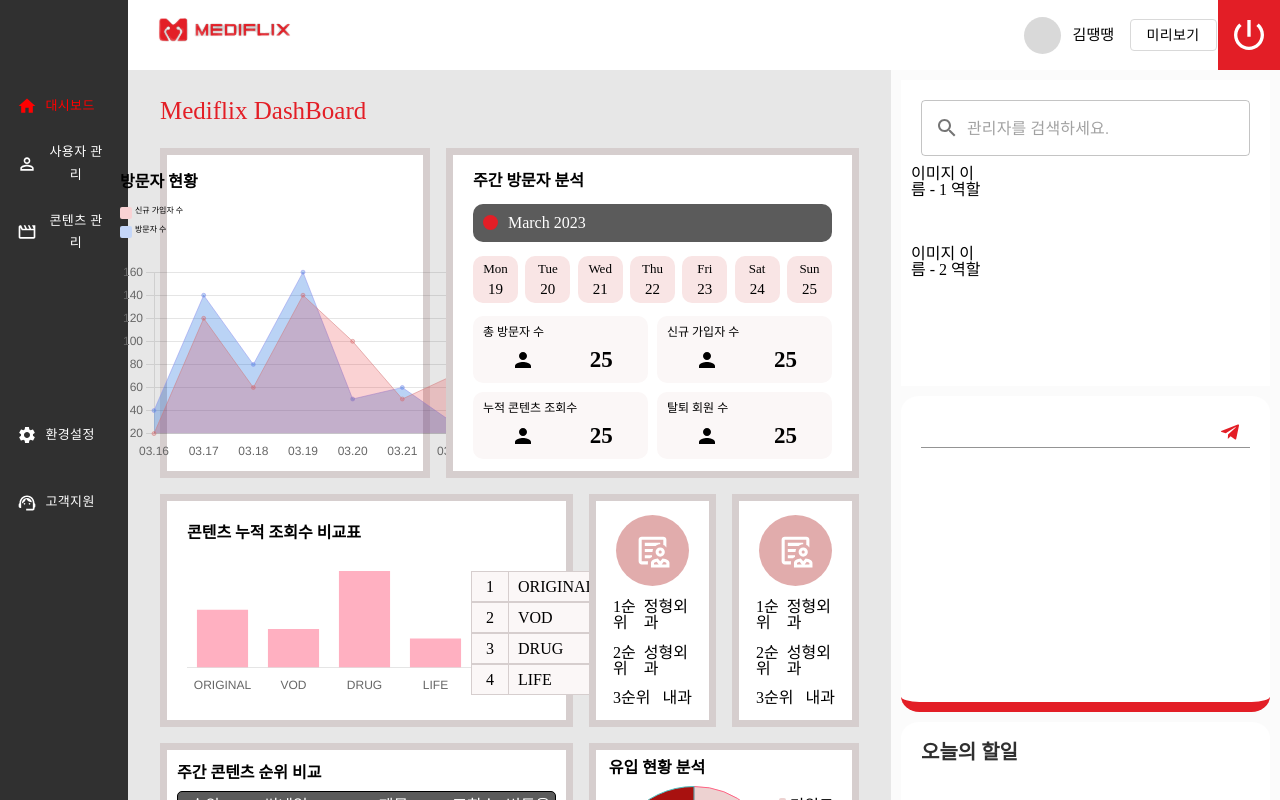
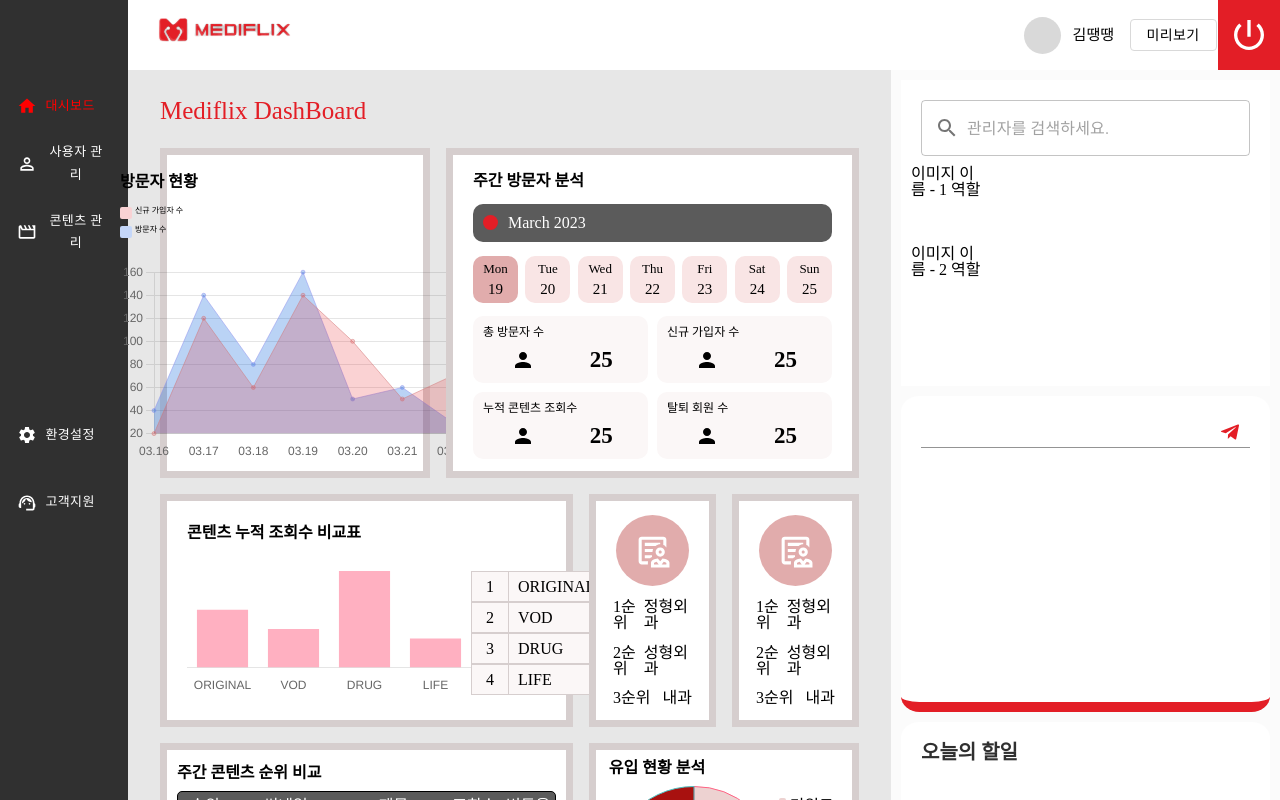
Before and after one commit to MEDIFLIX/ST_FE, a React (Create React App) app in the folder st_fe/: page /main in a window 1280 px wide. Shown: the top 800 px of the page. Built offline with nearby package versions, Linux system fonts and the light colour scheme; a web font is replaced by a local one.

Commit message:
feat : date 변하는 기능 추가

```diff
--- a/st_fe/src/pages/MainPage/components/Analysis.tsx
+++ b/st_fe/src/pages/MainPage/components/Analysis.tsx
@@ -44,14 +44,18 @@ const DateContainer = styled.div`
   margin-top: 14px;
 `;
 
-const Date = styled.button`
+type DateProps = {
+  backgroundColor: string;
+};
+
+const Date = styled.button<DateProps>`
   width: 45px;
   height: 47px;
   display: flex;
   flex-direction: column;
   justify-content: space-evenly;
   align-items: center;
-  background-color: #f9e5e5;
+  background-color: ${(props) => props.backgroundColor};
   border-radius: 10px;
   cursor: pointer;
   border: none;
@@ -105,16 +109,22 @@ const ContentBox = styled.div`
   }
 `;
 
+type DateInfo = {
+  day: string;
+  date: number;
+  clicked: boolean;
+};
+
 const Analysis = () => {
-  const dateInfo = [
-    { day: 'Mon', date: 19 },
-    { day: 'Tue', date: 20 },
-    { day: 'Wed', date: 21 },
-    { day: 'Thu', date: 22 },
-    { day: 'Fri', date: 23 },
-    { day: 'Sat', date: 24 },
-    { day: 'Sun', date: 25 },
-  ];
+  const [dateInfo, setDateInfo] = useState<DateInfo[]>([
+    { day: 'Mon', date: 19, clicked: true },
+    { day: 'Tue', date: 20, clicked: false },
+    { day: 'Wed', date: 21, clicked: false },
+    { day: 'Thu', date: 22, clicked: false },
+    { day: 'Fri', date: 23, clicked: false },
+    { day: 'Sat', date: 24, clicked: false },
+    { day: 'Sun', date: 25, clicked: false },
+  ]);
 
   const content = [
     { title: '총 방문자 수', people: 25 },
@@ -122,6 +132,22 @@ const Analysis = () => {
     { title: '누적 콘텐츠 조회수', people: 25 },
     { title: '탈퇴 회원 수', people: 25 },
   ];
+
+  const handleDateBtn = (e: React.MouseEvent) => {
+    const id = e.currentTarget.id;
+
+    console.log(id);
+
+    setDateInfo((current) => {
+      const newDateInfo = current.map(({ day, date, clicked }) => {
+        if (day === id) {
+          return { day, date, clicked: true };
+        } else return { day, date, clicked: false };
+      });
+
+      return newDateInfo;
+    });
+  };
 
   return (
     <AnalysisContainer>
@@ -131,12 +157,19 @@ const Analysis = () => {
         <div>March 2023</div>
       </Bar>
       <DateContainer>
-        {dateInfo.map(({ day, date }) => (
-          <Date>
-            <div className="day">{day}</div>
-            <div className="date">{date}</div>
-          </Date>
-        ))}
+        {dateInfo.map(({ day, date, clicked }) =>
+          clicked ? (
+            <Date backgroundColor="#E1ACAC" onClick={handleDateBtn} id={day} key={day}>
+              <div className="day">{day}</div>
+              <div className="date">{date}</div>
+            </Date>
+          ) : (
+            <Date backgroundColor="#F9E5E5" onClick={handleDateBtn} id={day} key={day}>
+              <div className="day">{day}</div>
+              <div className="date">{date}</div>
+            </Date>
+          ),
+        )}
       </DateContainer>
       <ContentContainer>
         {content.map(({ title, people }) => (
```
